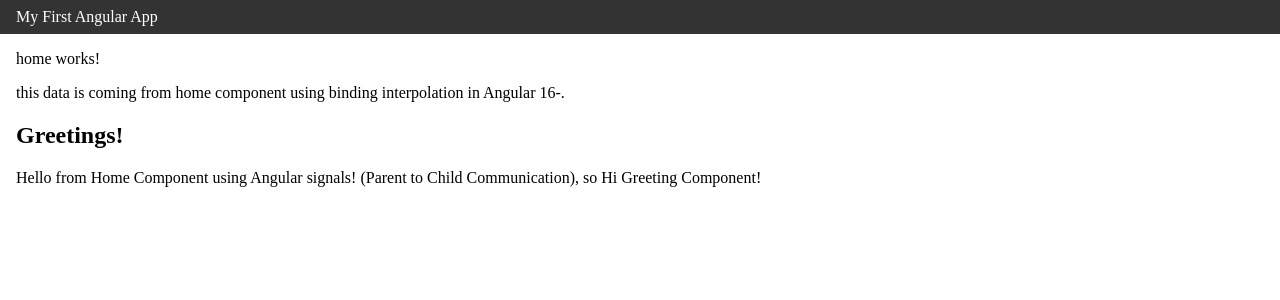
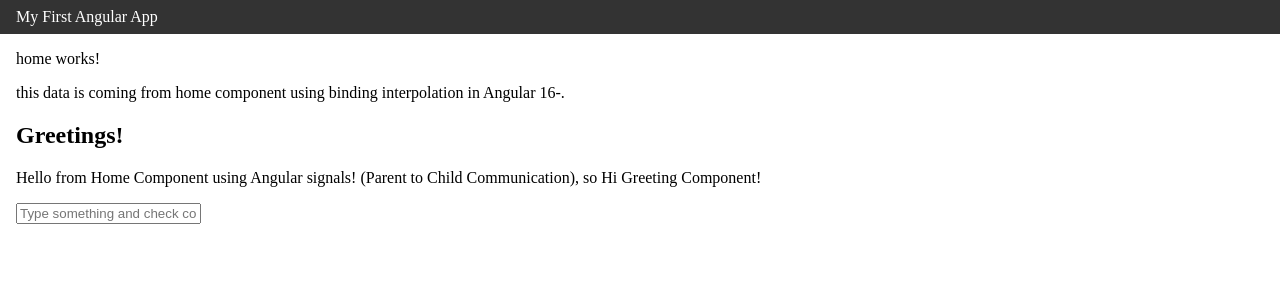
Before and after one commit to Kevindmm/myAngularPlayground, an Angular app: page / in a window 1280 px wide. Shown: the top 300 px of the page. Built offline with nearby package versions, Linux system fonts and the light colour scheme.

Commit message:
Event binding using listener, keyUpHandler

```diff
--- a/src/app/components/greeting/greeting.component.html
+++ b/src/app/components/greeting/greeting.component.html
@@ -1,2 +1,4 @@
 <h2>Greetings!</h2>
+
+<!-- Displaying message passed from parent component using Angular signals -->
 <p>{{ message() }}</p>
--- a/src/app/home/home.component.html
+++ b/src/app/home/home.component.html
@@ -1,3 +1,10 @@
 <p>home works!</p>
+
+<!-- Binding interpolation in Angular -->
 <p>{{ home }}</p>
+
+<!-- Passing data from parent to child using Angular signals -->
 <app-greeting [message]="homeMessage()"/>
+
+<!-- Listening to keyup event -->
+<input type="text" (keyup)="keyUpHandler($event)" placeholder="Type something and check console for key pressed"/>
--- a/src/app/home/home.component.ts
+++ b/src/app/home/home.component.ts
@@ -9,6 +9,14 @@ import { GreetingComponent } from '../components/greeting/greeting.component';
   styleUrl: './home.component.scss'
 })
 export class HomeComponent {
+  //Binding interpolation in Angular
   home = 'this data is coming from home component using binding interpolation in Angular 16-.';
+
+  //Signal for Parent to Child Communication
   homeMessage = signal('Hello from Home Component using Angular signals! (Parent to Child Communication), so Hi Greeting Component!');
+
+  //Event Listener keyuphandler
+  keyUpHandler(event: KeyboardEvent) {
+    console.log( `User pressed the "${event.key}" key`);
+  }
 }
```
